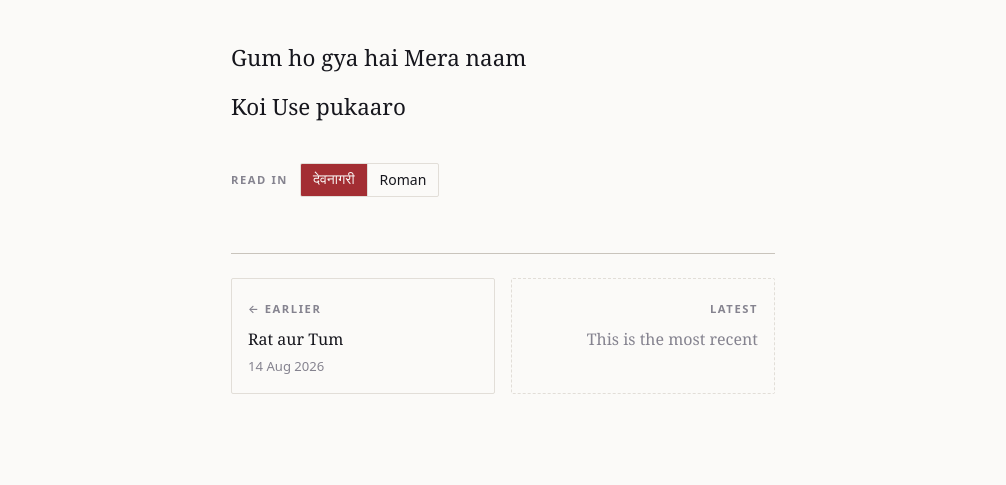
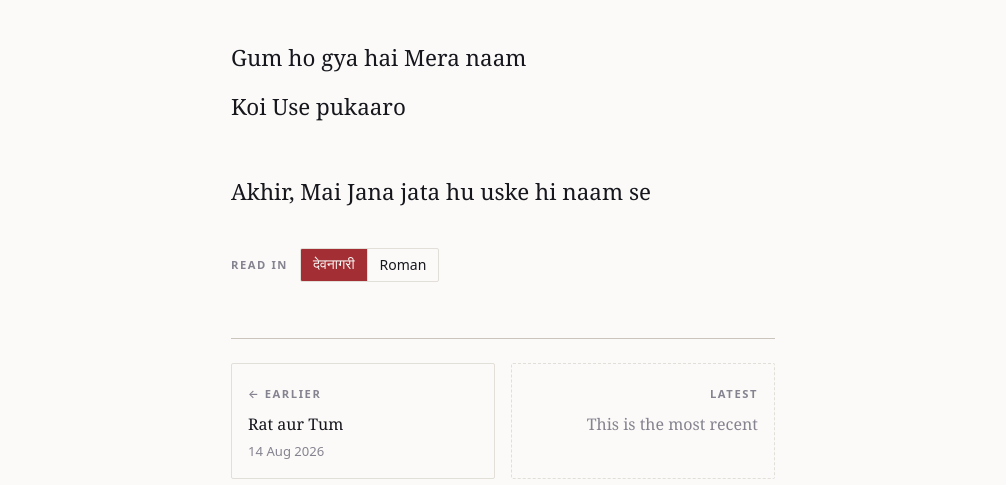
Before and after one commit to amitkumary96/amitkyadav.com, an Astro site: page /poet/gum-ho-gya-hun in a window 1280 px wide. Shown: the part 315-800 px from the top of the page, without its empty margins (137-1143 px from the left). Built offline with nearby package versions, Linux system fonts and the light colour scheme; Astro itself is replaced by a stand-in of ours; a web font is replaced by a local one.

Commit message:
content: update Poem - gum-ho-gya-hun

```diff
--- a/src/content/poet/gum-ho-gya-hun.md
+++ b/src/content/poet/gum-ho-gya-hun.md
@@ -15,3 +15,5 @@ series: null
 
 Gum ho gya hai Mera naam
 Koi Use pukaaro
+
+Akhir, Mai Jana jata hu uske hi naam se
```
